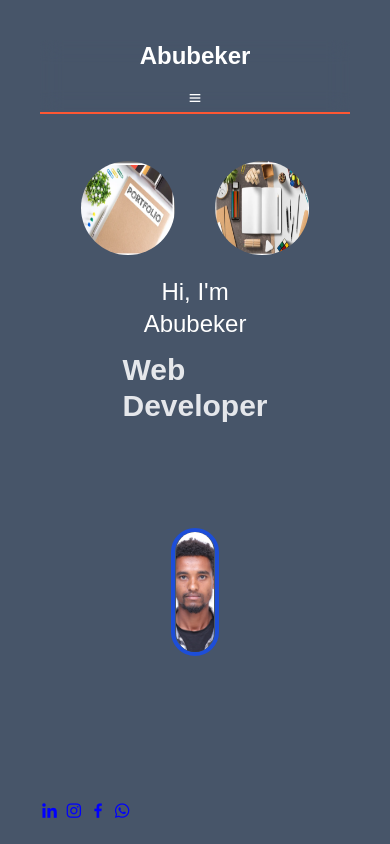
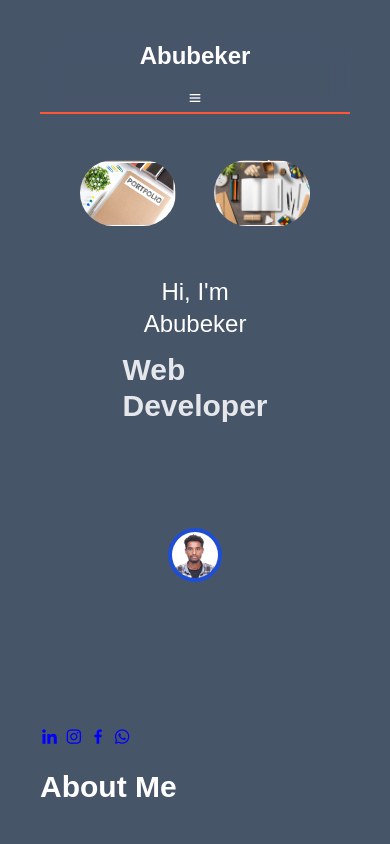
Before and after one commit to abubekertaha2/PORFOLIO, a React (Vite) app: page / in a window 390 px wide. Shown: the top 844 px of the page. Built offline with nearby package versions, Linux system fonts and the light colour scheme.

Commit message:
update images

```diff
--- a/src/Port.css
+++ b/src/Port.css
@@ -30,7 +30,6 @@ body {
 }
 
 nav {
-    /* background: rgba(18, 82, 211, 0.8); */
     backdrop-filter: blur(10px);
     border-bottom: 2px solid #ff5733;
 }
@@ -66,9 +65,9 @@ nav ul.flex {
 nav a {
     text-decoration: none;
 }
+
 .social-links {
-    /* position: absolute;  */
-    margin:15px auto;
+    margin: 15px auto;
     bottom: 15px;
     display: flex;
     gap: 5px;
@@ -83,20 +82,22 @@ nav a {
 .social-links a:hover {
     color: #ff6347;
 }
-@media screen and (max-width:500px){
-    img{
-        padding:1px;
-        margin: auto;
-        max-width: 90%;
-        /* border:1px solid white; */
-        border-radius: 5px;
-    }
+
+img {
+    max-width: 100%; /* Ensures images don't exceed their container */
+    height: auto; /* Maintains aspect ratio */
+}
+
+@media screen and (max-width: 500px) {
     p {
         margin-top: 10px;
         text-align: center;
     }
-    .font-size{font-size: 90%;}
+    .font-size {
+        font-size: 90%;
+    }
 }
+
 @media (max-width: 768px) {
     .social-links {
         bottom: 10px;
@@ -141,6 +142,7 @@ nav a {
         padding: 3px;
     }
 }
+
 @media (min-width: 641px) and (max-width: 1024px) {
     nav {
         flex-direction: row;
@@ -159,6 +161,7 @@ nav a {
         padding: 5px;
     }
 }
+
 @media (min-width: 1025px) {
     nav {
         justify-content: space-between;
--- a/src/Port.jsx
+++ b/src/Port.jsx
@@ -16,17 +16,14 @@ import p6 from './assets/p6.jpg';
 import p7 from './assets/p7.jpg';
 import p8 from './assets/p8.jpg';
 import p9 from './assets/p9.jpg';
+
 function App() {
   const [isMenuOpen, setMenuOpen] = useState(false);
   const portfolioImages = [p3, p4, p5, p6, p7, p8, p9, p10, p11, p12, p13, p14];
 
   useEffect(() => {
     const handleResize = () => {
-      if (window.innerWidth >= 768) {
-        setMenuOpen(true);
-      } else {
-        setMenuOpen(false);
-      }
+      setMenuOpen(window.innerWidth >= 768);
     };
 
     window.addEventListener('resize', handleResize);
@@ -66,19 +63,20 @@ function App() {
         <div className="flex justify-around w-full mt-10">
           <img
             src={p1}
-            className='w-24 h-24 sm:w-32 sm:h-32 absolute top-40 left-20 rounded-full'
+            className='w-24 h-auto sm:w-32 absolute top-40 left-20 rounded-full'
             alt="Side Image 1"/>
           <img
             src={p2}
-            className='w-24 h-24 sm:w-32 sm:h-32 absolute top-40 right-20 rounded-full'
+            className='w-24 h-auto sm:w-32 absolute top-40 right-20 rounded-full'
             alt="Side Image 2"/>
         </div>
         <img
             src={AgaImg}
-            className='w-32 h-32 sm:w-56 sm:h-56 pt-0 pb-0 rounded-full border-4 border-blue-700 object-cover'
+            className='w-32 h-auto sm:w-56 pt-0 pb-0 rounded-full border-4 border-blue-700 object-cover'
             alt="Abubeker"
         />
       </section>
+
       <div className="social-links">
           <a href="https://www.linkedin.com/in/abubeker-taha-7bbb21296" target="_blank" rel="noopener noreferrer">
             <i className='bx bxl-linkedin'></i>
@@ -93,6 +91,7 @@ function App() {
             <i className='bx bxl-whatsapp'></i>
           </a>
         </div>
+
       <section id="about" className="pb-10 mb-5">
         <h1 className="text-3xl font-bold text-center underline-custom">About Me</h1>
         <p className='font-size pt-10 text-xl text-indigo-300'>
@@ -106,6 +105,7 @@ function App() {
           as developer.
         </p>
       </section>
+
       <section id="portfolio" className="pb-10 mb-5">
         <h1 className="text-3xl font-bold underline-custom">Portfolio</h1>
         <div className="grid grid-cols-2 md:grid-cols-3 lg:grid-cols-4 gap-6 mt-6">
@@ -130,6 +130,7 @@ function App() {
           <ProjectCard title="Amphibia Memory Card" description="A fun memory card game featuring amphibian characters." link="https://amphibia-memory-card.vercel.app/" />
         </div>
       </section>
+
       <section id="service" className="py-16 ">
         <h1 className="text-3xl font-bold text-center mb-10 underline-custom">SERVICE I GIVE YOU</h1>
         <div className="max-w-10xl mx-auto grid grid-cols-1 sm:grid-cols-2 lg:grid-cols-3 gap-8">
```
Lines whose indentation alone changed are shown as unchanged.
